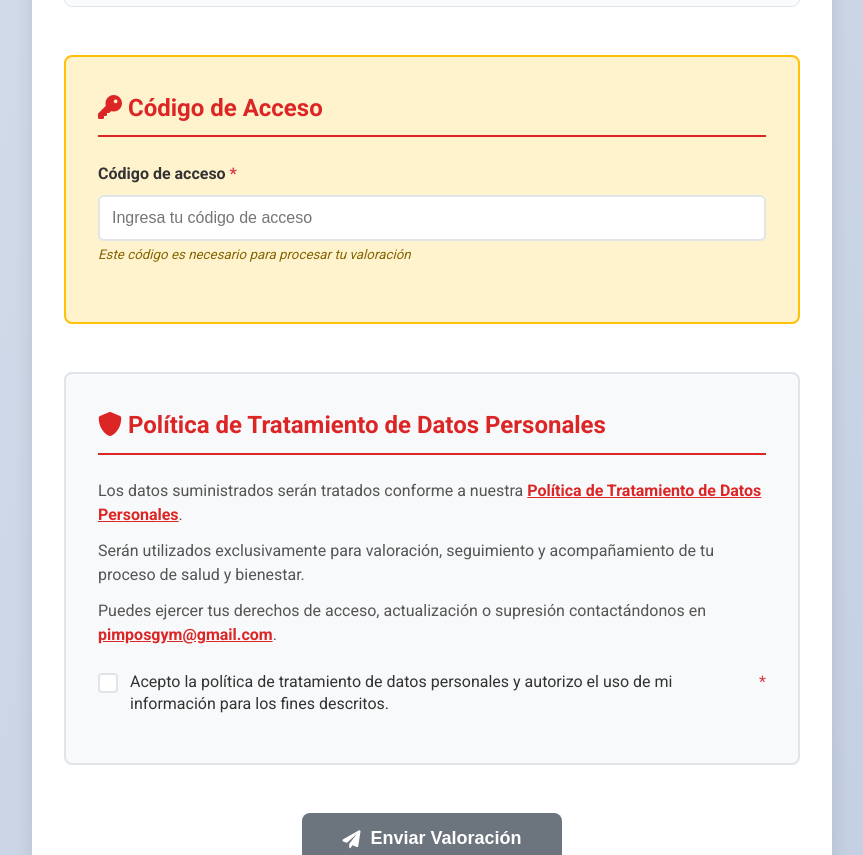
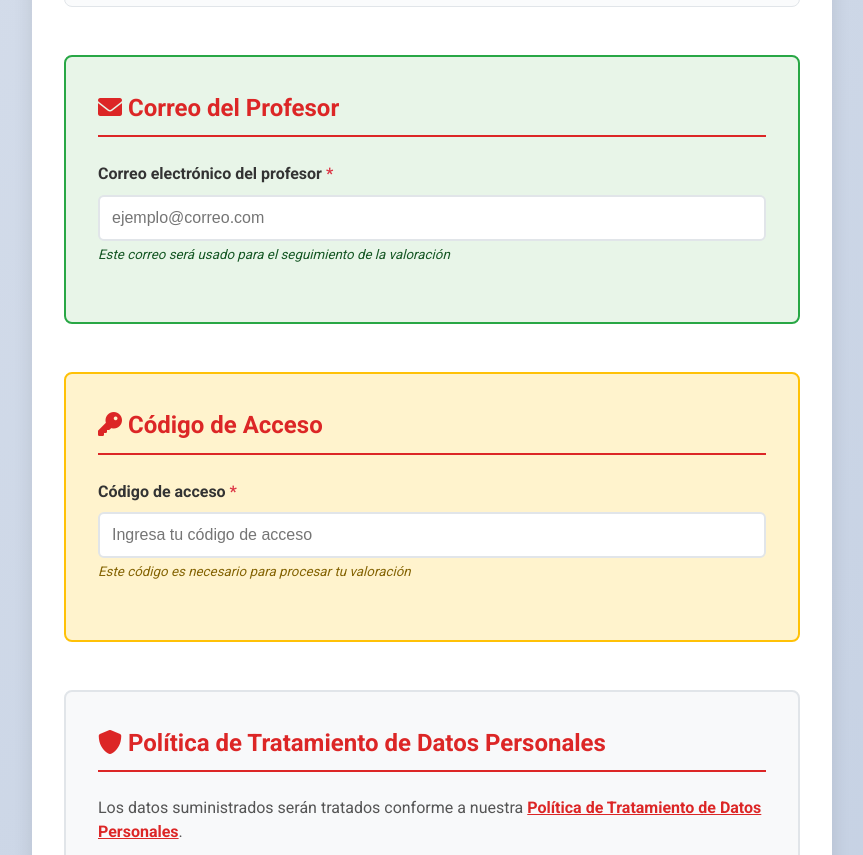
Before and after one commit to starsgrow/pimpos, a website: page formulario.html in a window 1280 px wide. Shown: the part 4891-5746 px from the top of the page, without its empty margins (208-1071 px from the left). Drawn offline with Linux system fonts and the light colour scheme.

Commit message:
correo de profes añadido al json del webhook

```diff
--- a/formulario.html
+++ b/formulario.html
@@ -815,6 +815,17 @@
                         </div>
                     </div>
 
+                    <!-- Correo del Profesor -->
+                    <div class="form-section" style="background: #e8f5e8; border: 2px solid #28a745;">
+                        <h3><i class="fas fa-envelope"></i> Correo del Profesor</h3>
+
+                        <div class="form-group required">
+                            <label for="correo_profe">Correo electrónico del profesor</label>
+                            <input type="email" id="correo_profe" name="correo_profe" placeholder="ejemplo@correo.com" required>
+                            <small style="color: #155724; font-style: italic;">Este correo será usado para el seguimiento de la valoración</small>
+                        </div>
+                    </div>
+
                     <!-- Código de Acceso -->
                     <div class="form-section" style="background: #fff3cd; border: 2px solid #ffc107;">
                         <h3><i class="fas fa-key"></i> Código de Acceso</h3>
```
